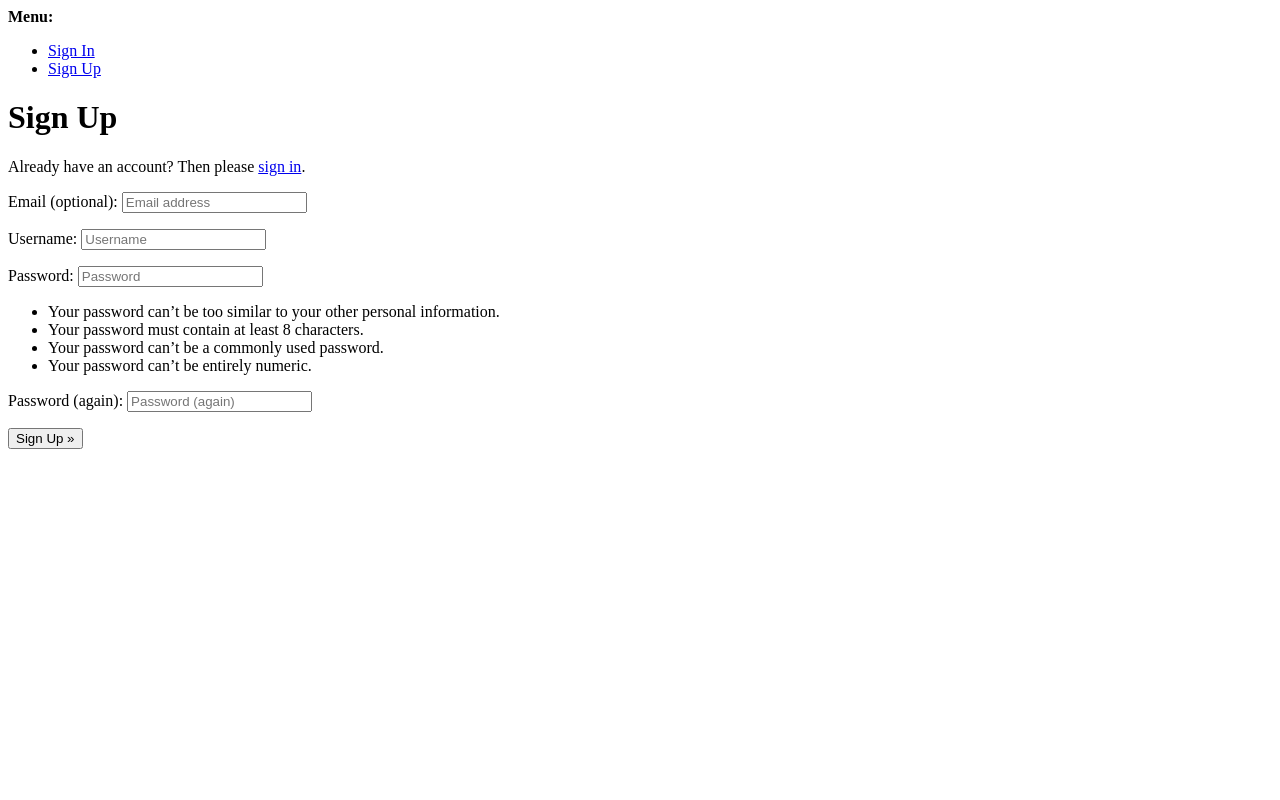
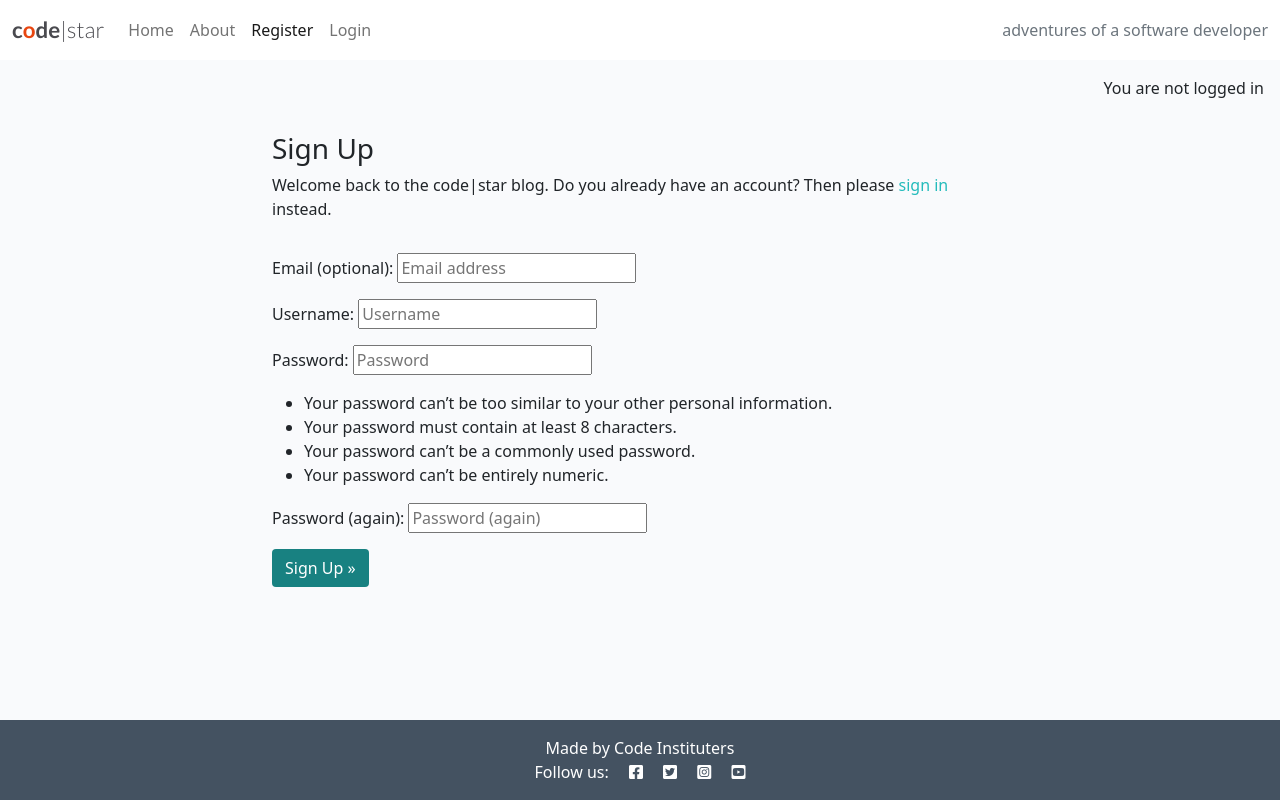
Before and after one commit to ShieldsJohn/Django_blog, a Django app: page /accounts/signup/ in a window 1280 px wide. Run offline with Django 4.2, Linux system fonts and the light colour scheme.

Commit message:
Authentication and register page

```diff
--- a/codestar/settings.py
+++ b/codestar/settings.py
@@ -28,7 +28,7 @@ TEMPLATES_DIR = os.path.join(BASE_DIR, 'templates')
 SECRET_KEY = 'SECRET_KEY = os.environ.get("SECRET_KEY")'
 
 # SECURITY WARNING: don't run with debug turned on in production!
-DEBUG = False
+DEBUG = True
 
 ALLOWED_HOSTS = ['8000-shieldsjohn-djangoblog-7cmr0yafi21.ws-eu108.gitpod.io','.herokuapp.com']
 
--- a/templates/account/signup.html
+++ b/templates/account/signup.html
@@ -1,21 +1,31 @@
-{% extends "account/base.html" %}
+{% extends "base.html" %}
 
 {% load i18n %}
 
-{% block head_title %}{% trans "Signup" %}{% endblock head_title %}
+{% block head_title %}{% trans "Signup" %}{% endblock %}
 
 {% block content %}
-<h1>{% trans "Sign Up" %}</h1>
+<div class="container">
+    <div class="row">
+        <div class="col-md-8 mt-3 offset-md-2">
+            <h3>{% trans "Sign Up" %}</h3>
 
-<p>{% blocktrans %}Already have an account? Then please <a href="{{ login_url }}">sign in</a>.{% endblocktrans %}</p>
-
+            <p>{% blocktrans %}Welcome back to the code|star blog. Do you already have an account? Then please <a
+                    class="link" href="{{ login_url }}">sign in</a> instead.{% endblocktrans %}</p>
+        </div>
+    </div>
+    <div class="row">
+        <div class="col-md-8 mt-3 offset-md-2">
             <form class="signup" id="signup_form" method="post" action="{% url 'account_signup' %}">
                 {% csrf_token %}
                 {{ form.as_p }}
                 {% if redirect_field_value %}
                 <input type="hidden" name="{{ redirect_field_name }}" value="{{ redirect_field_value }}" />
                 {% endif %}
-  <button type="submit">{% trans "Sign Up" %} &raquo;</button>
+                <button class="btn btn-signup right" type="submit">{% trans "Sign Up" %} &raquo;</button>
             </form>
+        </div>
+    </div>
+</div>
 
-{% endblock content %}
+{% endblock %}
--- a/templates/base.html
+++ b/templates/base.html
@@ -51,7 +51,7 @@
                         <a class="nav-link {% if request.path == about_url %}active{% endif %}" aria-current="page"
                             href="{% url 'about' %}">About</a>
                     </li>
-                    {% if user.is_authenticated %}
+                                        {% if user.is_authenticated %}
                     <li class="nav-item">
                         <a class="nav-link {% if request.path == logout_url %}active{% endif %}" aria-current="page"
                         href="{% url 'account_logout' %}">Logout</a>
@@ -65,8 +65,7 @@
                         <a class="nav-link {% if request.path == login_url %}active{% endif %}" aria-current="page"
                         href="{% url 'account_login' %}">Login</a>
                     </li>
-                    {% endif %}
-                </ul>
+                    {% endif %}                </ul>
                 <span class="navbar-text text-muted">
                     adventures of a software developer
                 </span>
@@ -75,6 +74,11 @@
     </nav>
 
     <main class="flex-shrink-0 main-bg">
+        {% if user.is_authenticated %}
+        <p class="text-end m-3">You are logged in as {{ user.username }}</p>
+        {% else %}
+        <p class="text-end m-3">You are not logged in</p>
+        {% endif %}
 
         {% block content %}
         <!-- Content Goes here -->
```
Lines whose indentation alone changed are shown as unchanged.
